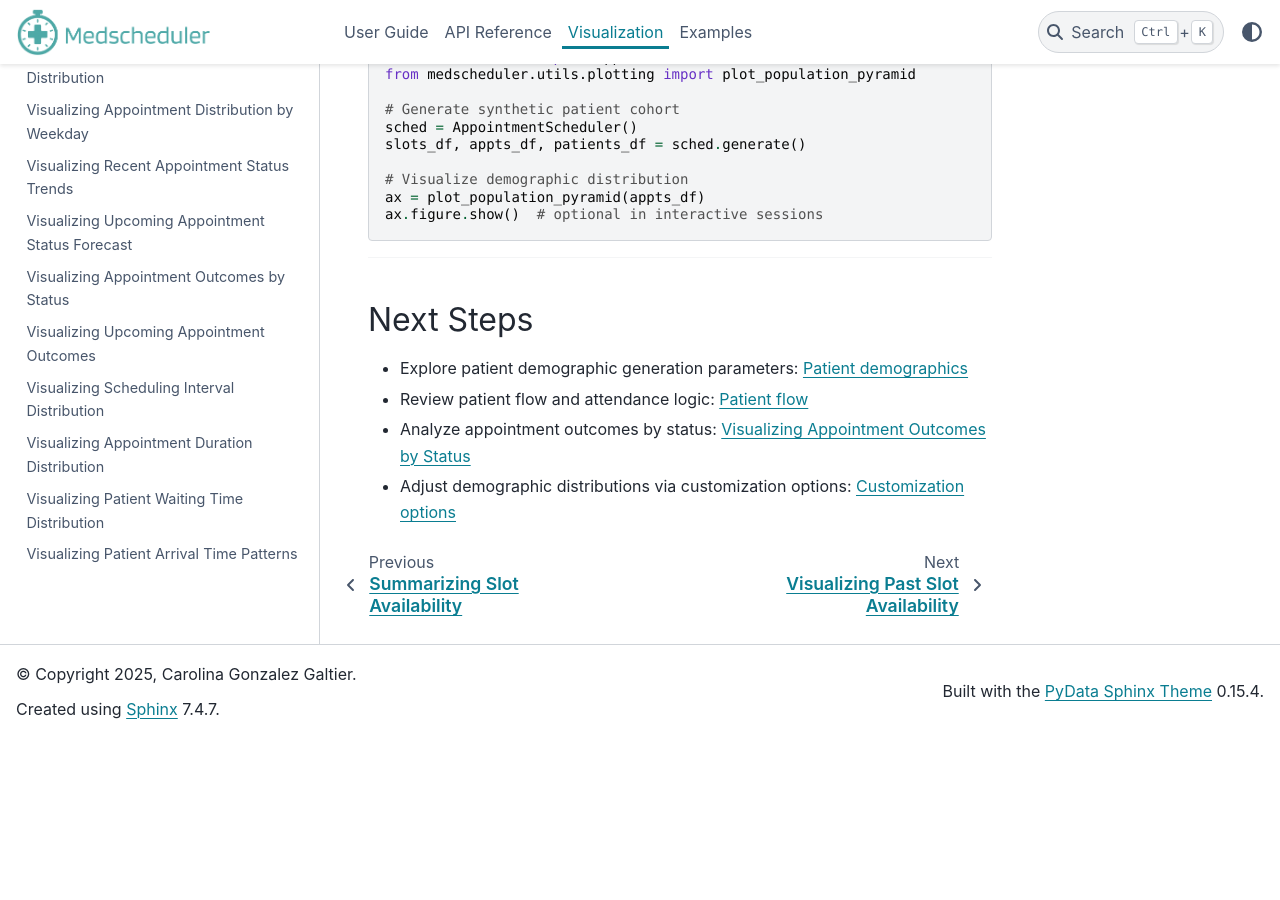
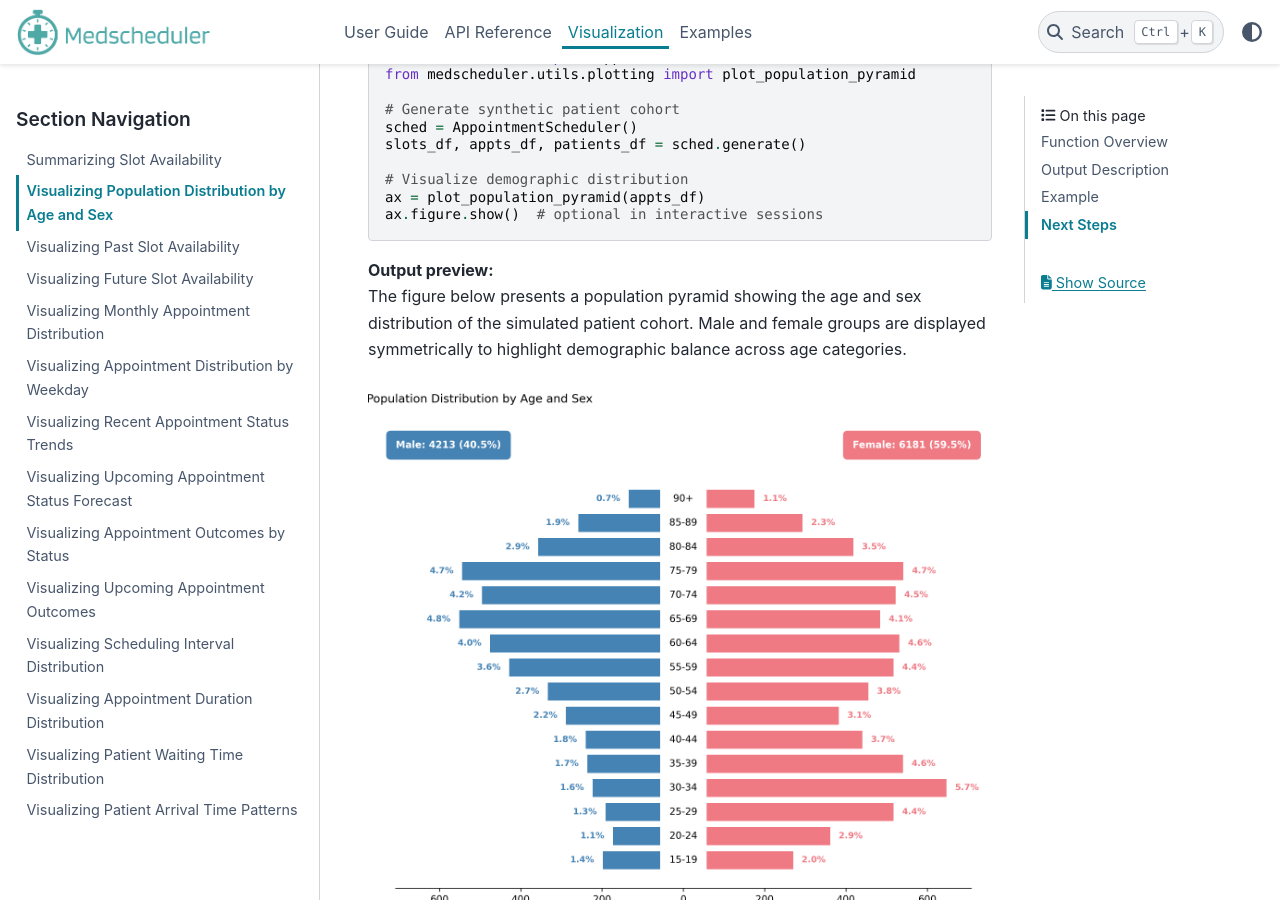
Before and after one commit to carogaltier/medscheduler, a Sphinx documentation site: the page built from docs/visualization/plot_population_pyramid.md, in a window 1280 px wide and 900 px high, scrolled down 1763 px. Built offline with Sphinx 7.4.7 and the PyData theme 0.15.4, drawn with Linux system fonts in a browser that asks for light colours; before the commit the page ends 2501 px from its top, so only the background shows below that.

Commit message:
Update plot_population_pyramid.md

````diff
--- a/docs/visualization/plot_population_pyramid.md
+++ b/docs/visualization/plot_population_pyramid.md
@@ -52,6 +52,10 @@ slots_df, appts_df, patients_df = sched.generate()
 ax = plot_population_pyramid(appts_df)
 ax.figure.show()  # optional in interactive sessions
 ```
+**Output preview:**
+The figure below presents a population pyramid showing the age and sex distribution of the simulated patient cohort. Male and female groups are displayed symmetrically to highlight demographic balance across age categories.
+
+![Population Pyramid](../_static/visuals/plot_population_pyramid.png)
 
 ---
 
````
